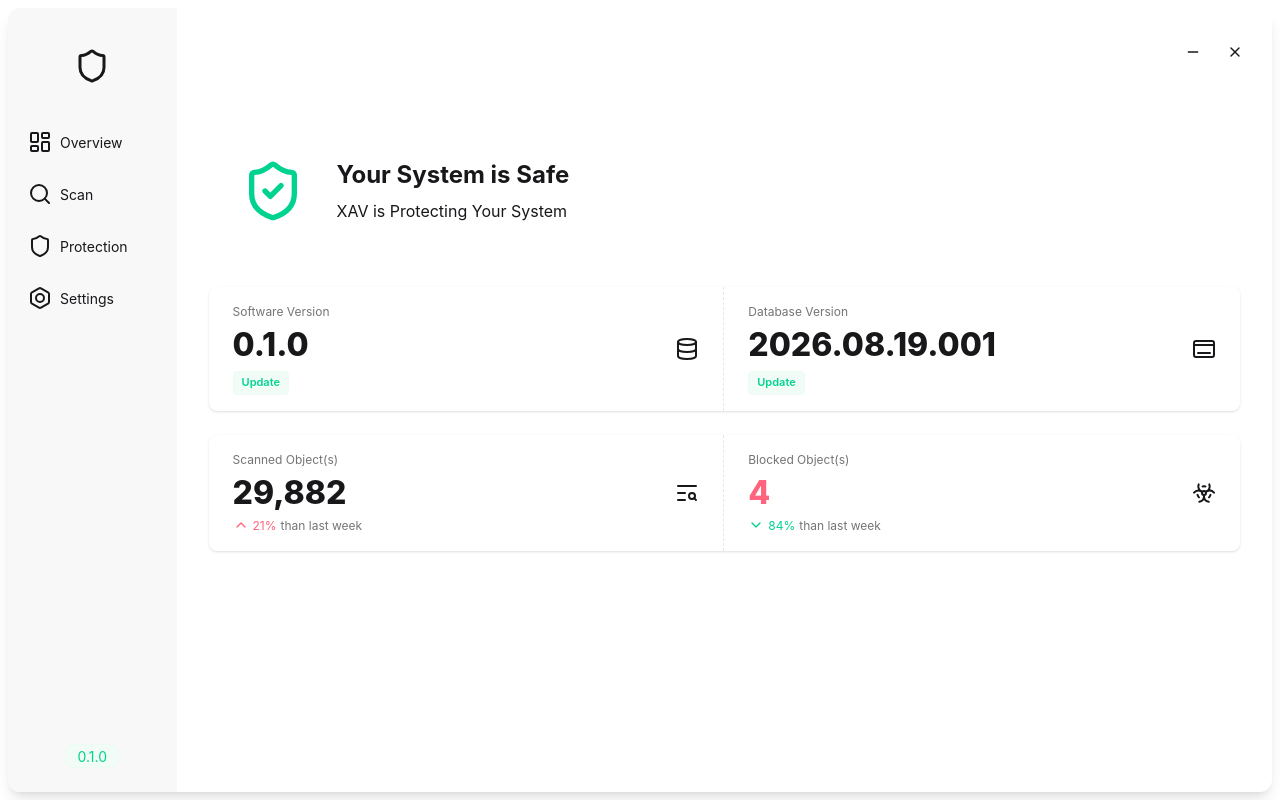
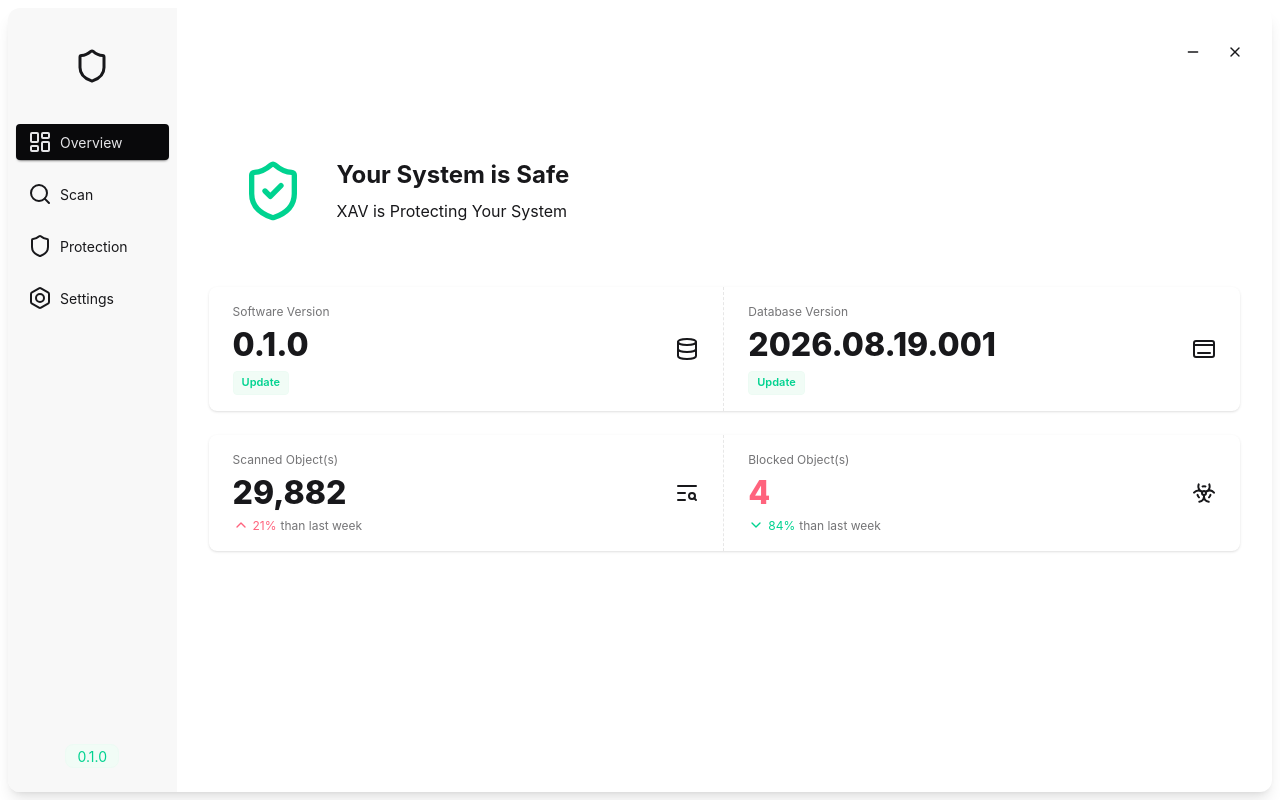
Before and after one commit to qylWheels/xav, a React (Vite) app in the folder xavgui/: page / in a window 1280 px wide. Built offline with nearby package versions, Linux system fonts and the light colour scheme.

Commit message:
Add active menu item highlighting in App component.

```diff
--- a/xavgui/src/App.tsx
+++ b/xavgui/src/App.tsx
@@ -4,6 +4,7 @@ import Overview from "@/views/Overview";
 import Scan from "@/views/Scan";
 import { Shield, Search, LayoutDashboard, Bolt, Minus, X } from "lucide-react";
 import { BrowserRouter, Routes, Route, NavLink } from 'react-router-dom';
+import { useState } from "react";
 
 function App() {
   const menuItems = [
@@ -12,6 +13,8 @@ function App() {
     { icon: Shield, text: "Protection", to: "/protection" },
     { icon: Bolt, text: "Settings", to: "/settings" }
   ]
+  const [activeIndex, setActiveIndex] = useState(0)
+
   const majorVersion = "0"
   const minorVersion = "1"
   const patchVersion = "0"
@@ -26,7 +29,10 @@ function App() {
             </div>
             {menuItems.map((item) => (
               <li key={item.text} className="my-2">
-                <NavLink className="flex items-center" to={item.to}>
+                <NavLink
+                  className={`flex items-center ${activeIndex === menuItems.indexOf(item) ? 'menu-active' : ''}`}
+                  to={item.to}
+                  onClick={() => setActiveIndex(menuItems.indexOf(item))}>
                   <item.icon />
                   {item.text}
                 </NavLink>
```
